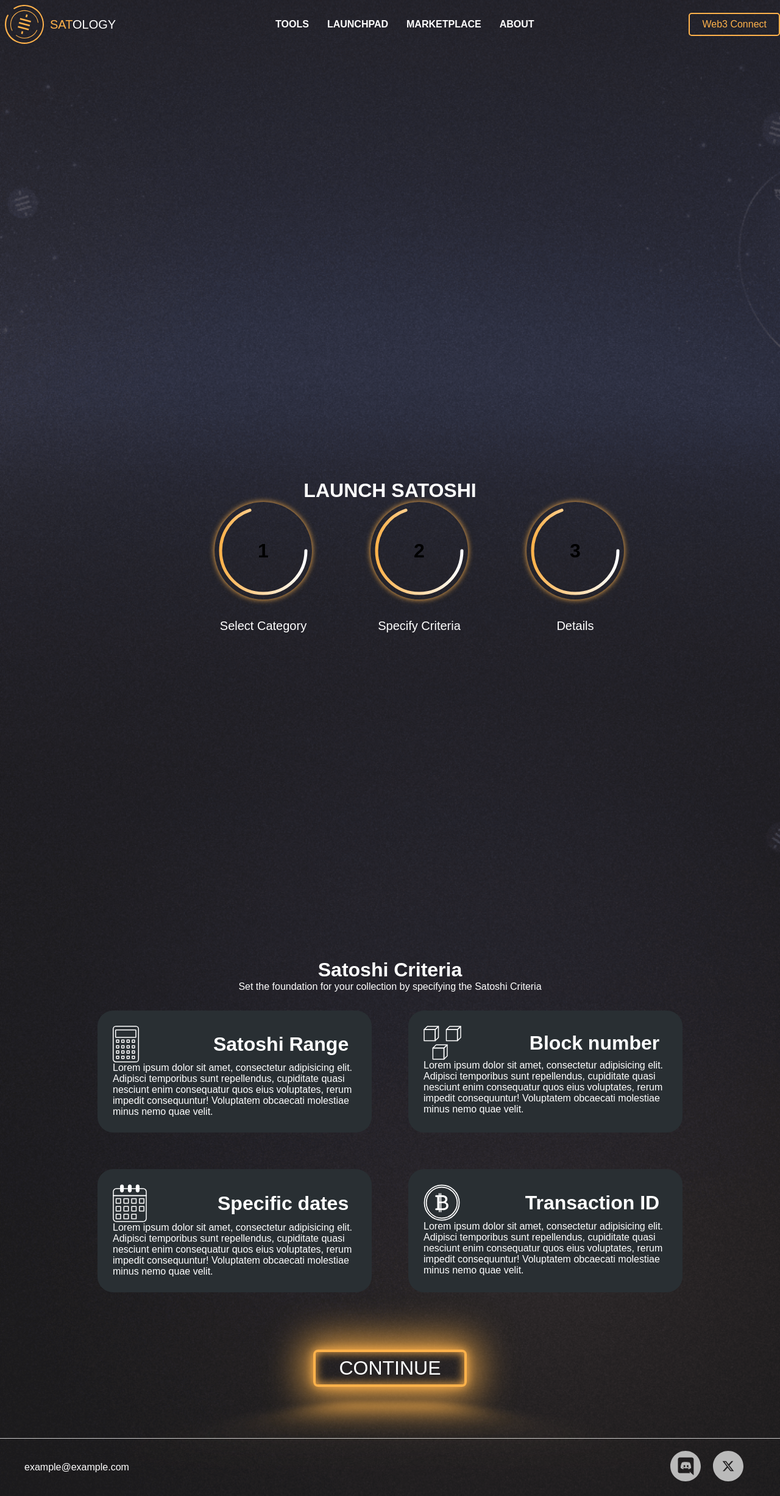
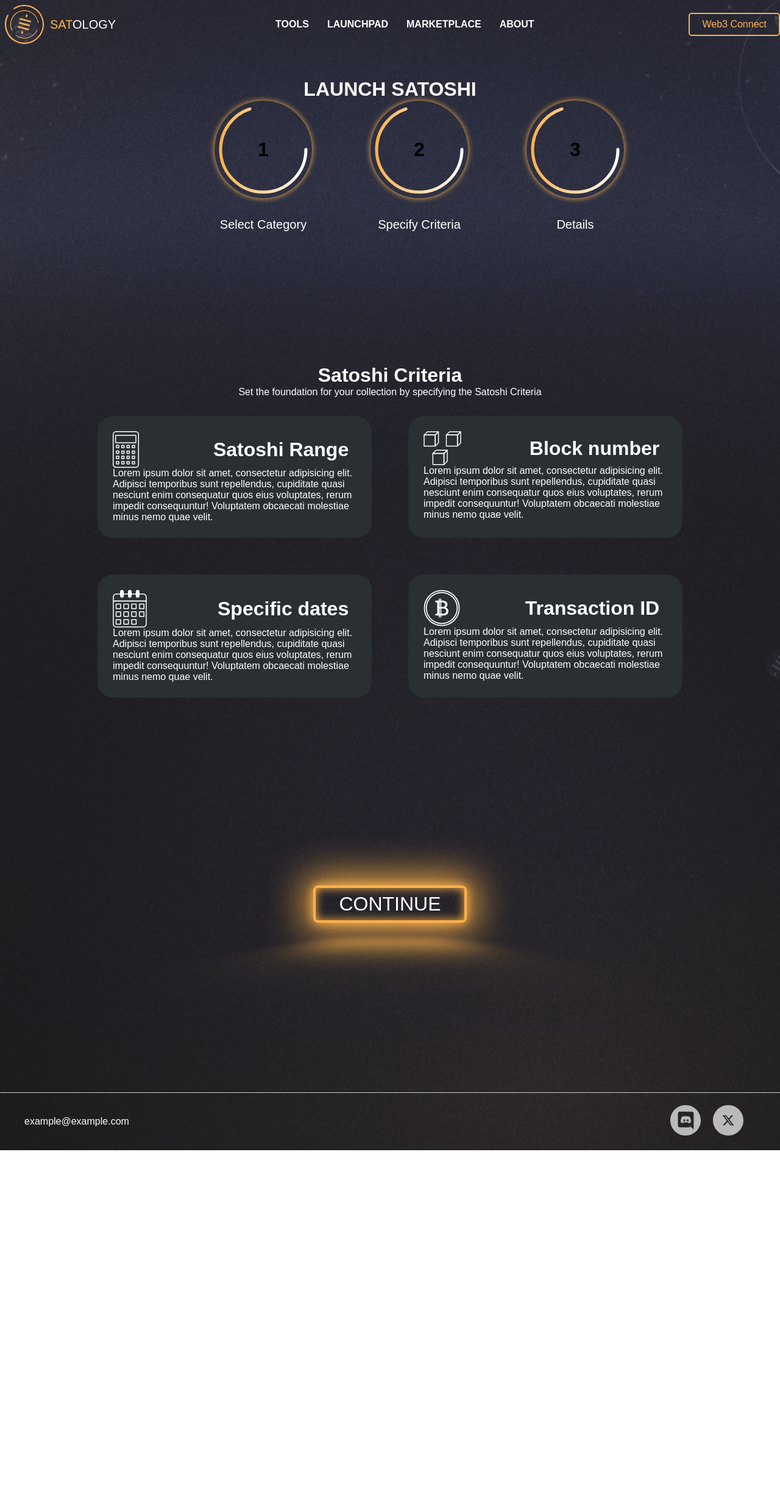
Before and after one commit to chapman91/satology-react, a React (Create React App) app: page / in a window 1280 px wide. Shown: the whole page at 61% size. After the commit the page ends 1886 px from the top, so only its background shows below. Built offline with nearby package versions, Linux system fonts and the light colour scheme.

Commit message:
desktop layout resolve

```diff
--- a/src/App.js
+++ b/src/App.js
@@ -9,11 +9,12 @@ import Button from "./components/atoms/Button"
 function App() {
   return (
     <div className="container background-container">
-     <div className="item"> <Navbar/> </div>
-     <div className="item"> <Header/> </div>
-     <div className="item"> <Cards/> <Button/> </div>
-
-     <div className="item"> <Footer/> </div>
+      <Navbar/>
+      <Header/>
+      <Cards/>
+      <Button/>
+      <Footer/>
+     {/* <div className="item"> </div> */}
     </div>
   );
 }
--- a/src/components/atoms/Button.css
+++ b/src/components/atoms/Button.css
@@ -1,12 +1,12 @@
 
 
-body {
+/* body {
   min-height: 100vh;
   display: grid;
   place-items: center;
   background: var(--page-bg);
   color: var(--primary-color);
-}
+} */
 
 .button-container {
   display: flex;
--- a/src/components/molecules/Cards.css
+++ b/src/components/molecules/Cards.css
@@ -163,6 +163,6 @@
 /* Large screens (greater than 1440px) */
 @media (min-width: 1441px) {
   .card {
-    max-width: 39.0625;
+    max-width: 39.0625rem;
   }
 }
--- a/src/components/molecules/Cards.js
+++ b/src/components/molecules/Cards.js
@@ -9,12 +9,12 @@ import image4 from "../../images/icons/Frame113.svg"
 const Cards = () => {
   return (
   <>
-  <div className="card-title">
+
+  <div className="card-section">
+    <div className="card-title">
     <h1>Satoshi Criteria</h1>
     <p>Set the foundation for your collection by specifying the Satoshi Criteria</p>
   </div>
-
-  <div className="card-section">
 
     {/* first card */}
     <div className="top-cards">
--- a/src/components/organisms/Header.css
+++ b/src/components/organisms/Header.css
@@ -16,7 +16,7 @@
   display: flex;
   flex-direction: column;
   align-items: center;
-
+  margin-top: 10%;
 }
 
 .title_skill {
--- a/src/components/organisms/Navbar.js
+++ b/src/components/organisms/Navbar.js
@@ -28,7 +28,7 @@ const Navbar = () => {
  }, [])
 
   return (
-  <header id="navbar">
+
   <nav className="navbar">
     <div className="logo">
       <img src={Logo} alt="Logo" />
@@ -61,7 +61,7 @@ const Navbar = () => {
       <div className="bar" />
     </div>
   </nav>
-</header>
+
 
   )
 }
```
